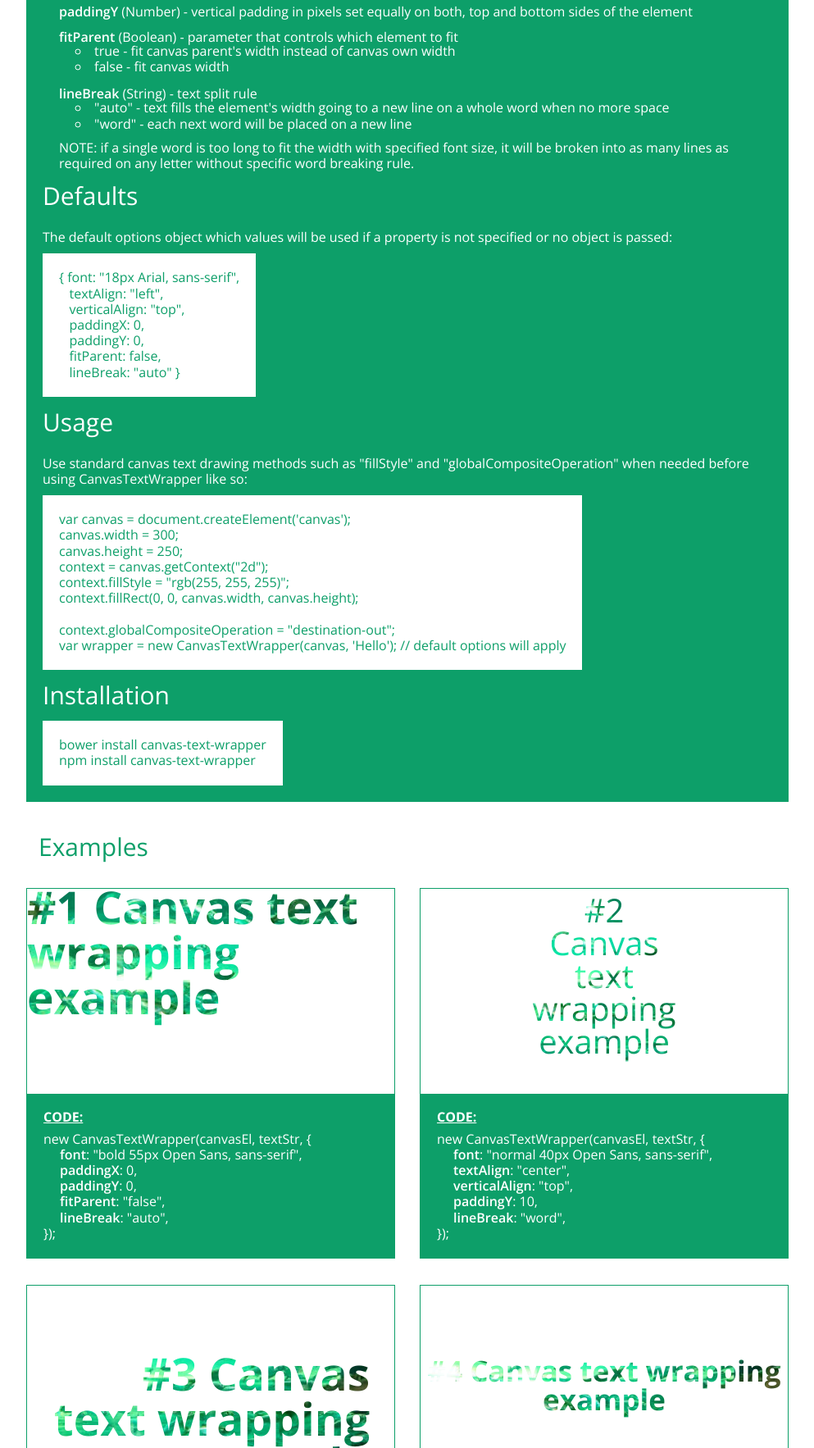
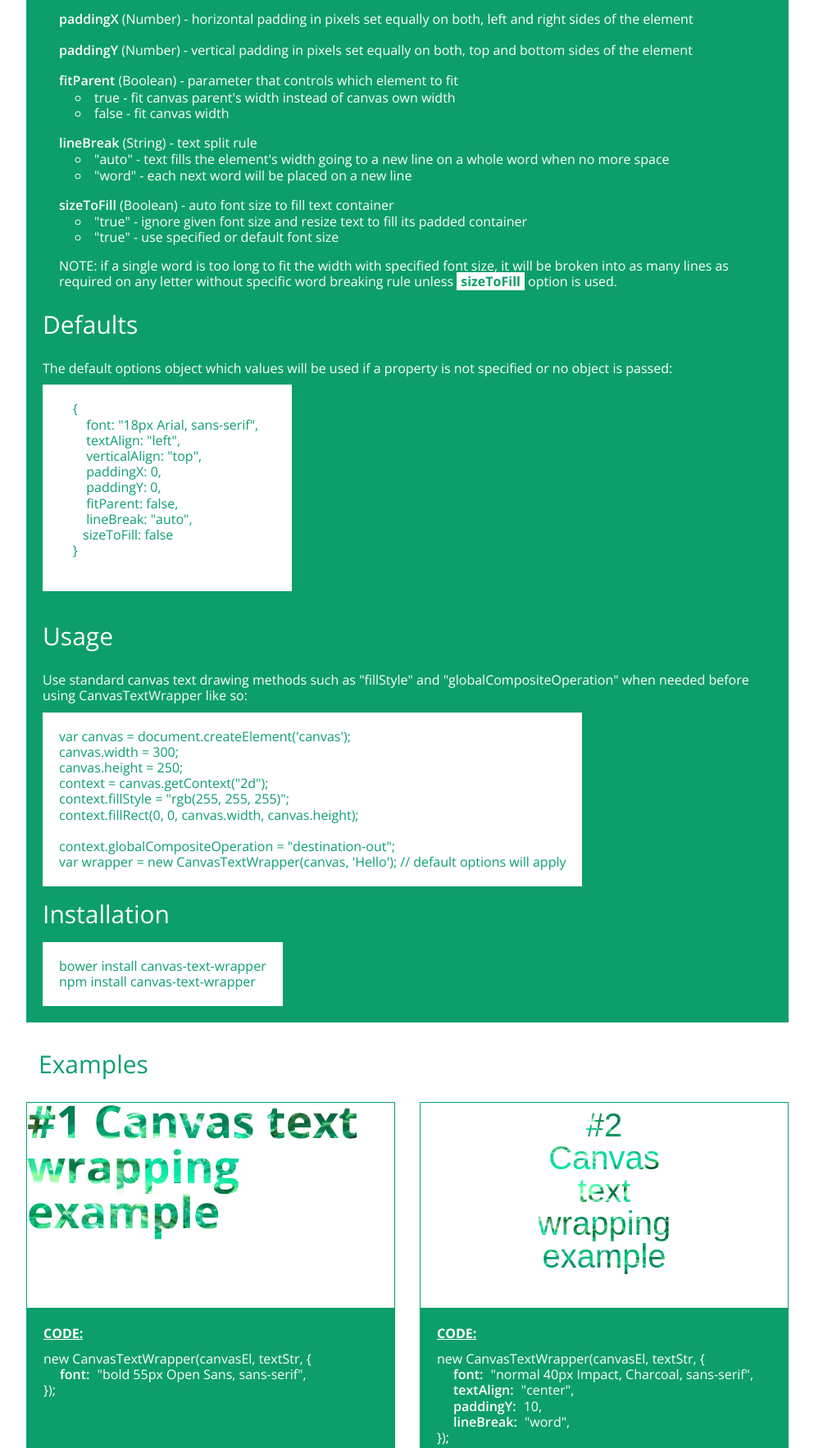
Before and after one commit to namniak/canvas-text-wrapper, a plain HTML site: page index.html in a window 1280 px wide. Shown: the part 633-2399 px from the top of the page at 82% size, without its empty margins (143-1136 px from the left). Drawn offline with nearby package versions, Linux system fonts and the light colour scheme.

Commit message:
added sizeToFill option + ui updates

```diff
--- a/css/styles.css
+++ b/css/styles.css
@@ -3,6 +3,7 @@ body {
     margin: auto;
     font-family: 'Open Sans', sans-serif;
     color: #fff;
+    line-height: 140%;
 }
 
 div, header, footer, article {
@@ -128,9 +129,17 @@ img {
 
 span {
     margin-left: 20px;
+    margin-right: 5px;
 }
 
 span, .emph {
     font-weight: 600;
     display: inline;
 }
+
+strong {
+    background: #fff;
+    color: #0D9F69;
+    font-weight: bold;
+    padding: 0 5px;
+}
--- a/index.html
+++ b/index.html
@@ -76,27 +76,38 @@
                 <li>"auto" - text fills the element's width going to a new line on a whole word when no more space</li>
                 <li>"word" - each next word will be placed on a new line</li>
             </ul>
-            <p>
-                NOTE: if a single word is too long to fit the width with specified font size, it will be broken into as
-                many lines as required on any letter without specific word breaking rule.
-            </p>
         </li>
-    </ul>
+        <li>
+            <div class="emph">sizeToFill</div>
+            (Boolean) - auto font size to fill text container
+            <ul class="values">
+                <li>"true" - ignore given font size and resize text to fill its padded container</li>
+                <li>"true" - use specified or default font size</li>
+            </ul>
+        </li>
+        <p>
+            NOTE: if a single word is too long to fit the width with specified font size, it will be broken into as
+            many lines as required on any letter without specific word breaking rule unless <strong>sizeToFill</strong> option is used.
+        </p>
+    </ul><br/>
 
     <h2>Defaults</h2><br/>
 
     <p>The default options object which values will be used if a property is not specified or no object is passed:</p>
 
-    <p class="white-block">
-        {&nbsp;font: "18px Arial, sans-serif",<br/>
-        &nbsp;&nbsp;&nbsp;textAlign: "left",<br/>
-        &nbsp;&nbsp;&nbsp;verticalAlign: "top",<br/>
-        &nbsp;&nbsp;&nbsp;paddingX: 0,<br/>
-        &nbsp;&nbsp;&nbsp;paddingY: 0,<br/>
-        &nbsp;&nbsp;&nbsp;fitParent: false,<br/>
-        &nbsp;&nbsp;&nbsp;lineBreak: "auto"&nbsp;}
-    </p>
-    <br/>
+    <pre class="white-block">
+    {
+        font: "18px Arial, sans-serif",
+        textAlign: "left",
+        verticalAlign: "top",
+        paddingX: 0,
+        paddingY: 0,
+        fitParent: false,
+        lineBreak: "auto",
+       sizeToFill: false
+    }
+    </pre>
+    <br/><br/>
 
     <h2>Usage</h2><br/>
     <p>
--- a/js/CanvasTextWrapper.js
+++ b/js/CanvasTextWrapper.js
@@ -1,5 +1,5 @@
 /*! CanvasTextWrapper (https://github.com/namniak/CanvasTextWrapper)
- *  Version:  0.1.0
+ *  Version:  0.2.0
  *
  *  MIT License (http://www.opensource.org/licenses/mit-license.html)
  *  Copyright (c) 2014 Vadim Namniak
@@ -15,10 +15,12 @@
         paddingX: 0,           // zero px left & right text padding relative to canvas or parent
         paddingY: 0,           // zero px top & bottom text padding relative to canvas or parent
         fitParent: false,      // text is tested to fit canvas width
-        lineBreak: 'auto'      // text fills the element's (canvas or parent) width going to a new line on a whole word
+        lineBreak: 'auto',     // text fills the element's (canvas or parent) width going to a new line on a whole word
+        sizeToFill: false      // text is resized to fill the container (given font size is ignored)
     };
 
     window.CanvasTextWrapper = function(canvas, text, opts) {
+
         if (!(this instanceof CanvasTextWrapper)) {
             throw new TypeError('CanvasTextWrapper constructor failed. Use "new" keyword when instantiating.');
         }
@@ -32,7 +34,7 @@
         }
 
         // extract font size
-        this.lineHeight = parseInt(this.font.replace(/^\D+/g, ''), 10);
+        this.lineHeight = parseInt(this.font.replace(/^\D+/g, ''), 10) || 18;
 
         // validate all set properties
         this.validate();
@@ -48,34 +50,57 @@
     CanvasTextWrapper.prototype = {
 
         drawText: function() {
-            var canvas = this.canvas;
-            var context = canvas.getContext('2d');
-
-            var elementWidth = (this.fitParent === false) ? canvas.width : canvas.parentNode.clientWidth;
-            var maxTextLength = elementWidth - (this.paddingX * 2);
-
-            var words = this.text.split(/\s+/);
-            var lines = [];
+            var elementWidth = (this.fitParent === false) ? this.canvas.width : this.canvas.parentNode.clientWidth;
             var textPos = {
                 x: 0,
                 y: 0
             };
 
-            this.checkWordsLength(context, words, maxTextLength);
-            this.breakTextIntoLines(context, lines, words, maxTextLength);
+            if (this.sizeToFill) {
+                // starting at 1px increase font size by 1px until text block exceeds the height of its padded container or until words break
+                var elementHeight = ((this.fitParent === false) ? this.canvas.height : this.canvas.parentNode.clientHeight) - (this.paddingX * 2);
+                var numWords = this.text.trim().split(/\s+/).length;
+                var fontSize = 0;
+                do {
+                    this.setFontSize(++fontSize);
+                    var lines = this.getWrappedText(elementWidth);
+                    var textBlockHeight = lines.length * this.lineHeight;
+                } while (textBlockHeight < elementHeight && lines.join(' ').split(/\s+/).length == numWords);
 
-            // height of the broken down into lines text
+                // use previous font size, not the one that broke the while condition
+                this.setFontSize(--fontSize);
+            }
+
+            var lines = this.getWrappedText(elementWidth);
             var textBlockHeight = lines.length * this.lineHeight;
 
             // set vertical align for the whole text block
             this.setTextVerticalAlign(textPos, textBlockHeight);
 
             for (var i = 0; i < lines.length; i++) {
-                this.setTextHorizontalAlign(context, textPos, elementWidth, lines[i]);
+                this.setTextHorizontalAlign(this.context, textPos, elementWidth, lines[i]);
 
                 textPos.y = parseInt(textPos.y) + parseInt(this.lineHeight);
-                context.fillText(lines[i], textPos.x, textPos.y);
+                this.context.fillText(lines[i], textPos.x, textPos.y);
             }
+        },
+
+        setFontSize: function(size) {
+            var fontParts = this.context.font.split(/\b\d+px\b/i);
+            this.context.font = fontParts[0] + size + 'px' + fontParts[1];
+            this.lineHeight = size;
+        },
+
+        getWrappedText: function(elementWidth) {
+            var maxTextLength = elementWidth - (this.paddingX * 2);
+
+            var words = this.text.trim().split(/\s+/);
+            var lines = [];
+
+            this.checkWordsLength(this.context, words, maxTextLength);
+            this.breakTextIntoLines(this.context, lines, words, maxTextLength);
+
+            return lines;
         },
 
         checkWordsLength: function(context, words, maxTextLength) {
@@ -166,6 +191,9 @@
             if (this.lineBreak !== 'auto' && this.lineBreak !== 'word') {
                 throw new TypeError('From CanvasTextWrapper(): Unsupported line break value is used. Property "lineBreak" can only be set to "auto", or "word".');
             }
+            if (typeof this.sizeToFill !== 'boolean') {
+                throw new TypeError('From CanvasTextWrapper(): Property "sizeToFill" must be set to a Boolean.');
+            }
         }
     };
 })();
--- a/js/examples.js
+++ b/js/examples.js
@@ -57,8 +57,8 @@ document.onreadystatechange = function() {
 
                     // read used properties
                     for (var property in options[i]) {
-                        var stringWrapper = (property == 'paddingX' || property == 'paddingY') ? '' : '"';
-                        optionsData += '         <span>' + property + '</span>: ' +
+                        var stringWrapper = (property == 'paddingX' || property == 'paddingY' || property == 'sizeToFill') ? '' : '"';
+                        optionsData += '         <span>' + property + ':</span> ' +
                             stringWrapper + options[i][property] + stringWrapper + ',<br/>';
                     }
 
--- a/js/options.js
+++ b/js/options.js
@@ -1,16 +1,11 @@
 (function() {
     window.optionsArr = [
         {
-            font: 'bold 55px Open Sans, sans-serif',
-            paddingX: 0,
-            paddingY: 0,
-            fitParent: false,
-            lineBreak: 'auto'
+            font: 'bold 55px Open Sans, sans-serif'
         },
         {
-            font: 'normal 40px Open Sans, sans-serif',
+            font: 'normal 40px Impact, Charcoal, sans-serif',
             textAlign: 'center',
-            verticalAlign: 'top',
             paddingY: 10,
             lineBreak: 'word'
         },
@@ -21,34 +16,21 @@
             paddingX: 30
         },
         {
-            font: 'bold 35px Open Sans, sans-serif',
+            font: 'bold 35px Verdana, Geneva, sans-serif',
             textAlign: 'center',
             verticalAlign: 'middle'
         },
         {
-            font: 'bold 55px Open Sans, sans-serif',
+            font: 'bold 50px Tahoma, Geneva, sans-serif',
             textAlign: 'right',
-            verticalAlign: 'top',
-            paddingX: 15,
-            paddingY: 5
+            paddingX: 25,
+            paddingY: 25
         },
         {
-            font: 'bold 45px Open Sans, sans-serif',
             textAlign: 'center',
             verticalAlign: 'middle',
-            lineBreak: 'word'
-        },
-        {
-            font: 'bold 25px Open Sans, sans-serif',
-            verticalAlign: 'bottom',
-            paddingX: 10,
-            paddingY: 60
-        },
-        {
-            font: '50px Open Sans, sans-serif',
-            textAlign: 'right',
-            verticalAlign: 'middle',
-            paddingX: 15
+            //lineBreak: 'word',
+            sizeToFill: true
         }
     ];
 })();
```
